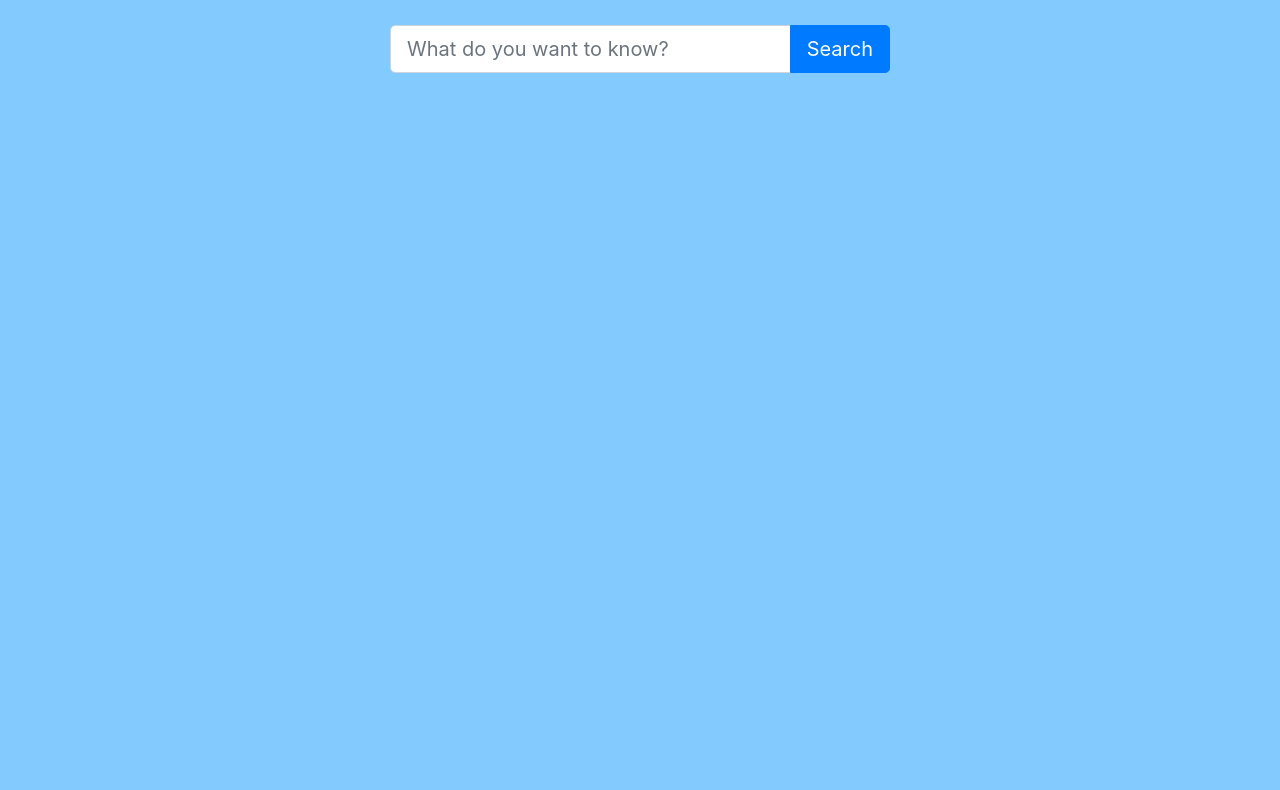
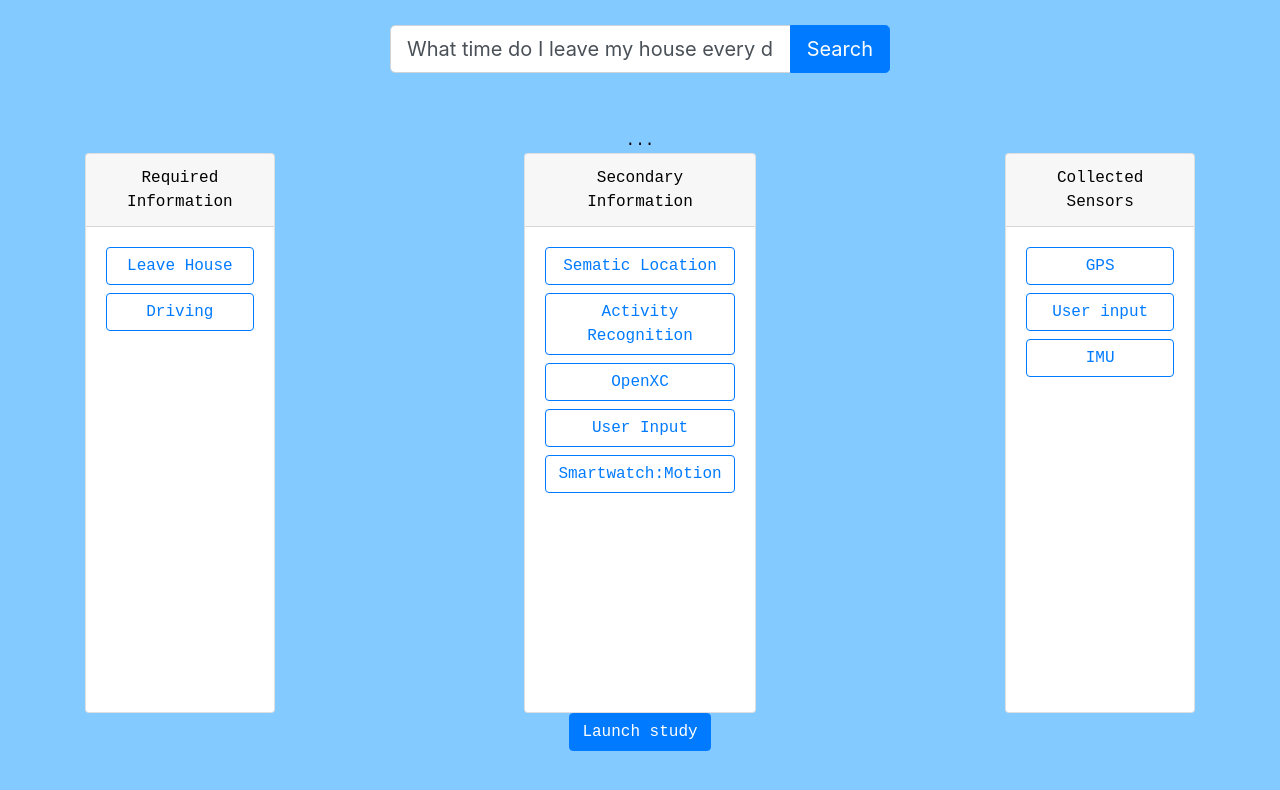
Before and after one commit to arunganesan/carlabmate, a React (Create React App) app in the folder study-designer/: page / in a window 1280 px wide. Shown: the top 790 px of the page. Built offline with nearby package versions, Linux system fonts and the light colour scheme.

Commit message:
added three column mockup

```diff
--- a/study-designer/src/App.css
+++ b/study-designer/src/App.css
@@ -19,27 +19,20 @@
     flex-direction: column;
     align-items: center;
     justify-content: center;
-    font-size: calc(10px + 2vmin);
+    font-size: 1rem;
     color: black;
     font-family: 'Courier New', Courier, monospace;
+}
+
+.study-card {
+  height: 70vh;
 }
 
 .App-link {
   color: #61dafb;
 }
 
-.queryInput {
+.query-input {
   margin-top: 25px;
   width: 500px;
 }
-
-/* .queryInput Button {
-  margin-left: 25px;
-} */
-
-
-.queryResults {
-  margin-top: 25px;
-  color: black;
-  font-size: 1rem;
-}
--- a/study-designer/src/App.js
+++ b/study-designer/src/App.js
@@ -3,10 +3,13 @@ import './App.css';
 
 import {
   Button,
+  Col,
+  Container,
   Card,
   Form,
   FormControl,
-  InputGroup } from 'react-bootstrap';
+  InputGroup,
+  Row } from 'react-bootstrap';
 import 'bootstrap/dist/css/bootstrap.css';
 
 class App extends React.Component {
@@ -14,12 +17,10 @@ class App extends React.Component {
   constructor(props) {
     super(props);
     this.state = {
-      inprogressQuery: '',
-      submittedQuery: '',
+      inprogressQuery: 'What time do I leave my house every day?',
+      submittedQuery: 'What time do I leave my house every day?',
       loading: false,
     }
-
-    this.handleSubmit = this.handleSubmit.bind(this);
   }
 
   handleSubmit (event) {
@@ -35,12 +36,64 @@ class App extends React.Component {
     event.preventDefault();
   }
 
+  renderStudy () {
+    return (<Container className="study-design">
+        <Row>
+          <Col>...</Col>
+        </Row>
+
+        <Row>
+          <Col><Card className="study-card">
+            <Card.Header>Required Information</Card.Header>
+            <Card.Body>
+              <Card.Text>
+                <Button variant="outline-primary" block>Leave House</Button>
+                <Button variant="outline-primary" block>Driving</Button>
+              </Card.Text>
+            </Card.Body>
+          </Card></Col>
+
+          <Col></Col>
+
+          <Col><Card className="study-card">
+            <Card.Header>Secondary Information</Card.Header>
+            <Card.Body>
+              <Card.Text>
+                <Button variant="outline-primary" block>Sematic Location</Button>
+                <Button variant="outline-primary" block>Activity Recognition</Button>
+                <Button variant="outline-primary" block>OpenXC</Button>
+                <Button variant="outline-primary" block>User Input</Button>
+                <Button variant="outline-primary" block>Smartwatch:Motion</Button>
+              </Card.Text>
+            </Card.Body>
+          </Card></Col>
+
+          <Col></Col>
+
+          <Col><Card className="study-card">
+            <Card.Header>Collected Sensors</Card.Header>
+            <Card.Body>
+              <Card.Text>
+                <Button variant="outline-primary" block>GPS</Button>
+                <Button variant="outline-primary" block>User input</Button>
+                <Button variant="outline-primary" block>IMU</Button>
+              </Card.Text>
+            </Card.Body>
+          </Card></Col>
+        </Row>
+
+        <Row>
+          <Col><Button>Launch study</Button></Col>
+        </Row>
+      </Container>);
+  }
+
   render() {
     return (
       <div className="App">
         <header className="App-header">
-          <div className="queryInput">
-            <Form onSubmit={this.handleSubmit}>
+          <div className="query-input">
+            <Form onSubmit={(e) => this.handleSubmit(e)}>
               <InputGroup size="lg">
 
               <FormControl
@@ -68,9 +121,7 @@ class App extends React.Component {
             }
 
             { this.state.submittedQuery !== '' && !this.state.loading &&
-              <Card className="queryResults">
-                <Card.Body>Showing search results for "{this.state.submittedQuery}"</Card.Body>
-              </Card>
+              this.renderStudy()
             }
           </div>
       </div>
```
